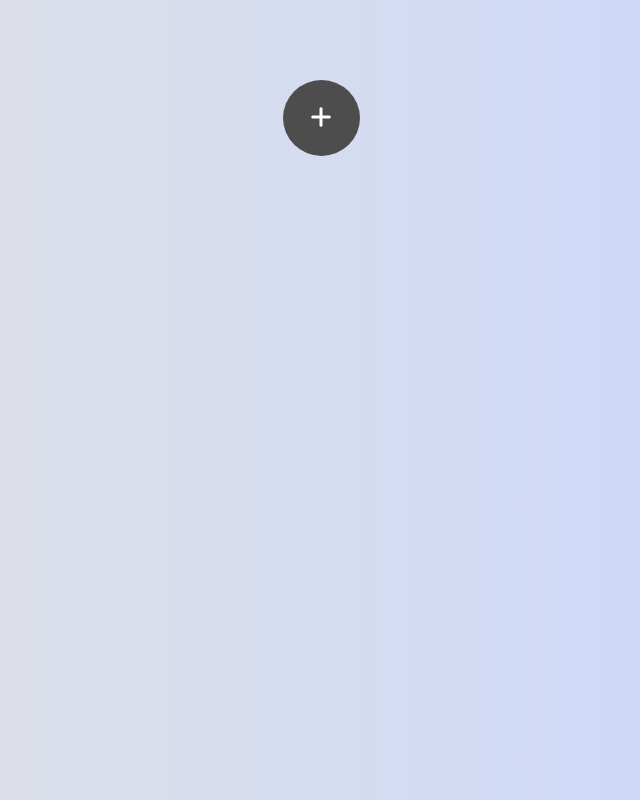
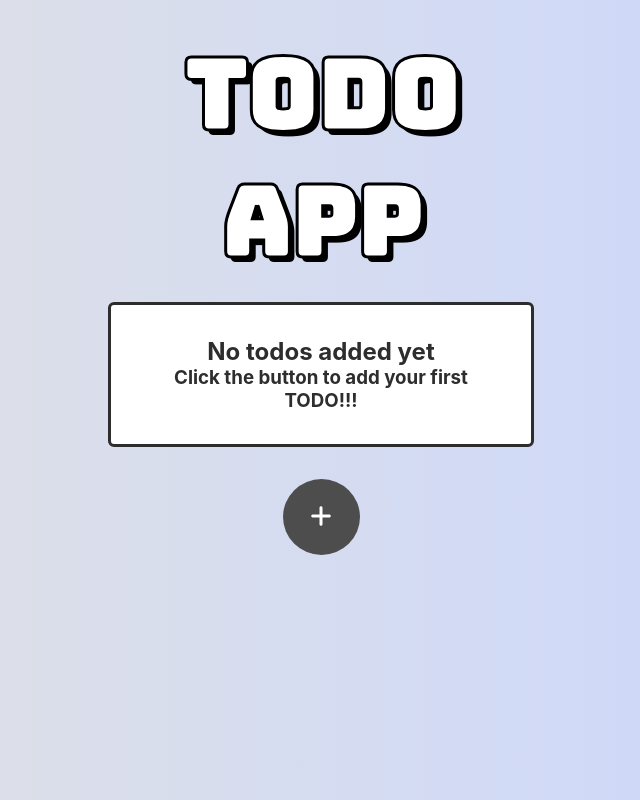
Before and after one commit to AlfredoPrograma/todo-challenge-frontend, a React (Create React App) app: page / in a window 1280 px wide. Shown: the whole page, without its empty margins (319-959 px from the left). Built offline with nearby package versions, Linux system fonts and the light colour scheme.

Commit message:
[FEAT]: add TodoList header

```diff
--- a/src/pages/TodoPage/components/TodosList/TodosList.module.css
+++ b/src/pages/TodoPage/components/TodosList/TodosList.module.css
@@ -1,8 +1,29 @@
+.header {
+  font-family: 'Bungee', cursive;
+  text-align: center;
+  font-size: 6rem;
+  color: white;
+  -webkit-text-stroke: 3px #000;
+  text-shadow: 5px 5px 0px #000;
+}
+
 .todosList {
-  padding-top: 1rem;
   width: 35%;
   min-width: 24rem;
+
+}
+
+.container {
   display: flex;
   flex-direction: column;
+  padding-top: 1rem;
   gap: 2rem;
 }
+
+.emptyTodoState {
+  text-align: center;
+  border: 3px solid #2d2d2d;
+  padding: 2rem;
+  background-color: #fff;
+  border-radius: 6px;
+}
--- a/src/pages/TodoPage/components/TodosList/TodosList.tsx
+++ b/src/pages/TodoPage/components/TodosList/TodosList.tsx
@@ -7,7 +7,20 @@ const TodosList = () => {
 
   return (
     <section className={styles.todosList}>
-      { todos.map(_todo => <TodoCard key={_todo.id} todo={_todo} />)}
+      <header>
+        <h1 className={styles.header}>Todo App</h1>
+      </header>
+
+      <div className={styles.container}>
+        {
+          !todos.length
+            ? <div className={styles.emptyTodoState}>
+                <h2>No todos added yet</h2>
+                <h3>Click the button to add your first TODO!!!</h3>
+              </div>
+            : todos.map(_todo => <TodoCard key={_todo.id} todo={_todo} />)
+        }
+      </div>
     </section>
   )
 }
```
